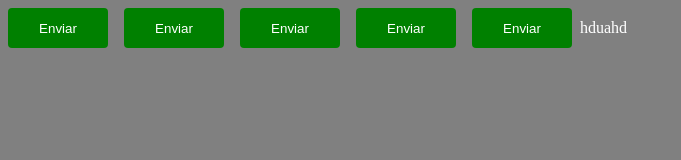
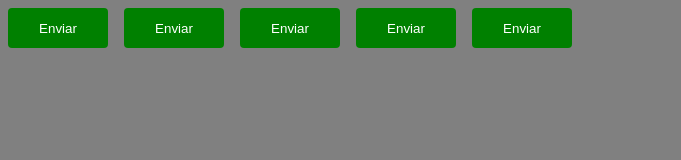
Before and after one commit to LuisHenriqueXavier/02-ignite-timer, a React (Vite) app: page / in a window 1280 px wide. Shown: the top 160 px of the page, without its empty margins (0-681 px from the left). Built offline with nearby package versions, Linux system fonts and the light colour scheme.

Commit message:
Feat: adicionado globalstyle no app.tsx

```diff
--- a/src/App.tsx
+++ b/src/App.tsx
@@ -13,7 +13,6 @@ export function App() {
     <Button variant="danger"/>
     <Button variant="success"/>
     <Button/>
-    hduahd
     <GlobalStyle/>
   </ThemeProvider>
   )
```
